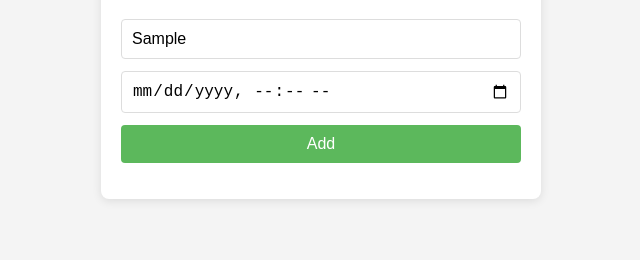
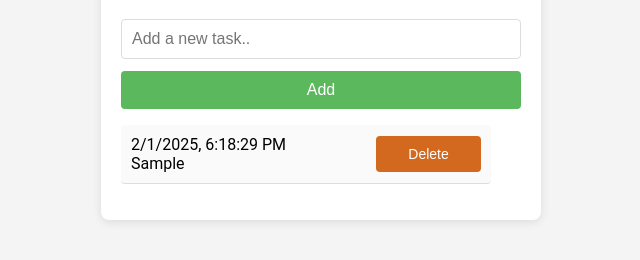
Before and after one commit to Cooper55555/ToDoList, a plain HTML site: page index.html in a window 1280 px wide. Both pictures are taken after typing "Sample" into the empty fields and a click on the button "Add". Shown: the part 92-352 px from the top of the page, without its empty margins (319-959 px from the left). Drawn offline with Linux system fonts and the light colour scheme.

Commit message:
Add files via upload

```diff
--- a/index.html
+++ b/index.html
@@ -12,7 +12,6 @@
     <div class="container">
         <h1>To-Do List</h1>
         <input type="text" id="taskInput" placeholder="Add a new task..">
-        <input type="datetime-local" id="taskDate" placeholder="Select date and time">
         <button onclick="addTask()">Add</button>
         <ul id="taskList"></ul>
     </div>
--- a/index.js
+++ b/index.js
@@ -7,17 +7,14 @@ function loadTasks() {
 
 function addTask() {
     const taskInput = document.getElementById("taskInput");
-    const taskDateInput = document.getElementById("taskDate");
     const taskText = taskInput.value.trim();
-    const taskDate = taskDateInput.value;
-
-    if (taskText !== "" && taskDate !== "") {
-        addTaskToDOM(taskText, taskDate);
-        saveTask(taskText, taskDate);
-        taskInput.value = "";
-        taskDateInput.value = "";
+    if (taskText !== "") {
+        const date = new Date().toLocaleString(); // Get local date and time
+        addTaskToDOM(taskText, date);
+        saveTask(taskText, date);
+        taskInput.value = ""; // clear input
     } else {
-        alert("Please enter a task and select a date/time!");
+        alert("Please enter a task!");
     }
 }
 
@@ -29,7 +26,7 @@ function addTaskToDOM(taskText, date) {
     taskContent.className = "task-content";
 
     const dateElement = document.createElement("div");
-    dateElement.textContent = new Date(date).toLocaleString();
+    dateElement.textContent = date;
     dateElement.className = "date";
 
     const taskTextElement = document.createElement("div");
```
